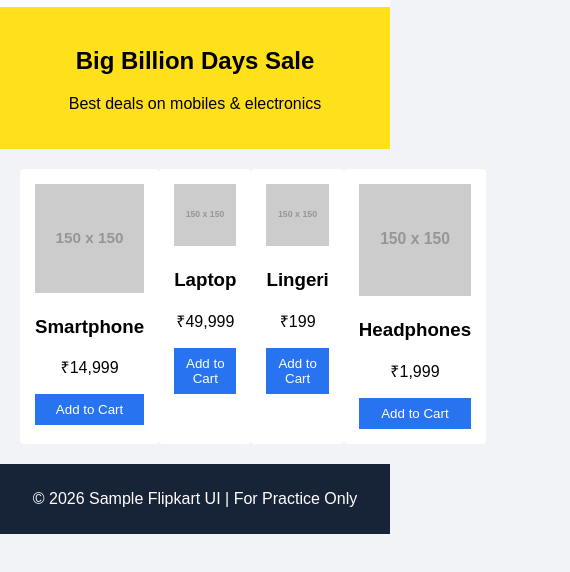
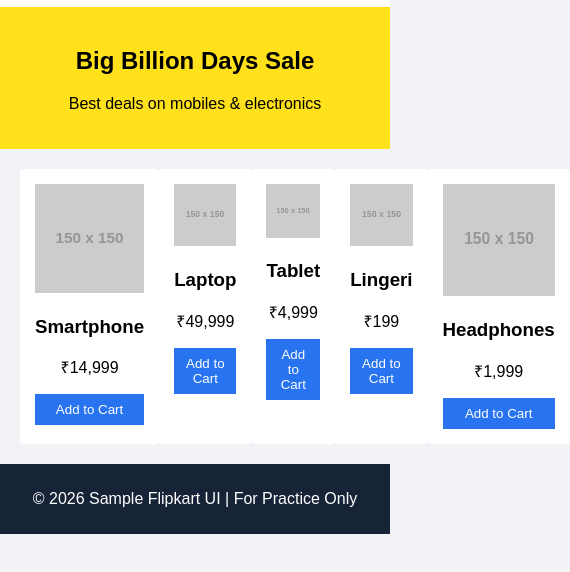
Before and after one commit to amitsalaskar-git/Flipkart, a plain HTML site: page index.html in a window 390 px wide. Shown: the part 82-654 px from the top of the page, 570 px wide, since content can reach past the window. Drawn offline with Linux system fonts and the light colour scheme; placeholder pictures from the web are drawn by us.

Commit message:
tablet added

```diff
--- a/index.html
+++ b/index.html
@@ -46,6 +46,13 @@
         <button>Add to Cart</button>
     </div>
 
+     <div class="product-card">
+        <img src="https://via.placeholder.com/150" alt="Product">
+        <h3>Tablet</h3>
+        <p>₹4,999</p>
+        <button>Add to Cart</button>
+    </div>
+
     <div class="product-card">
         <img src="https://via.placeholder.com/150" alt="Product">
         <h3>Lingeri</h3>
```
